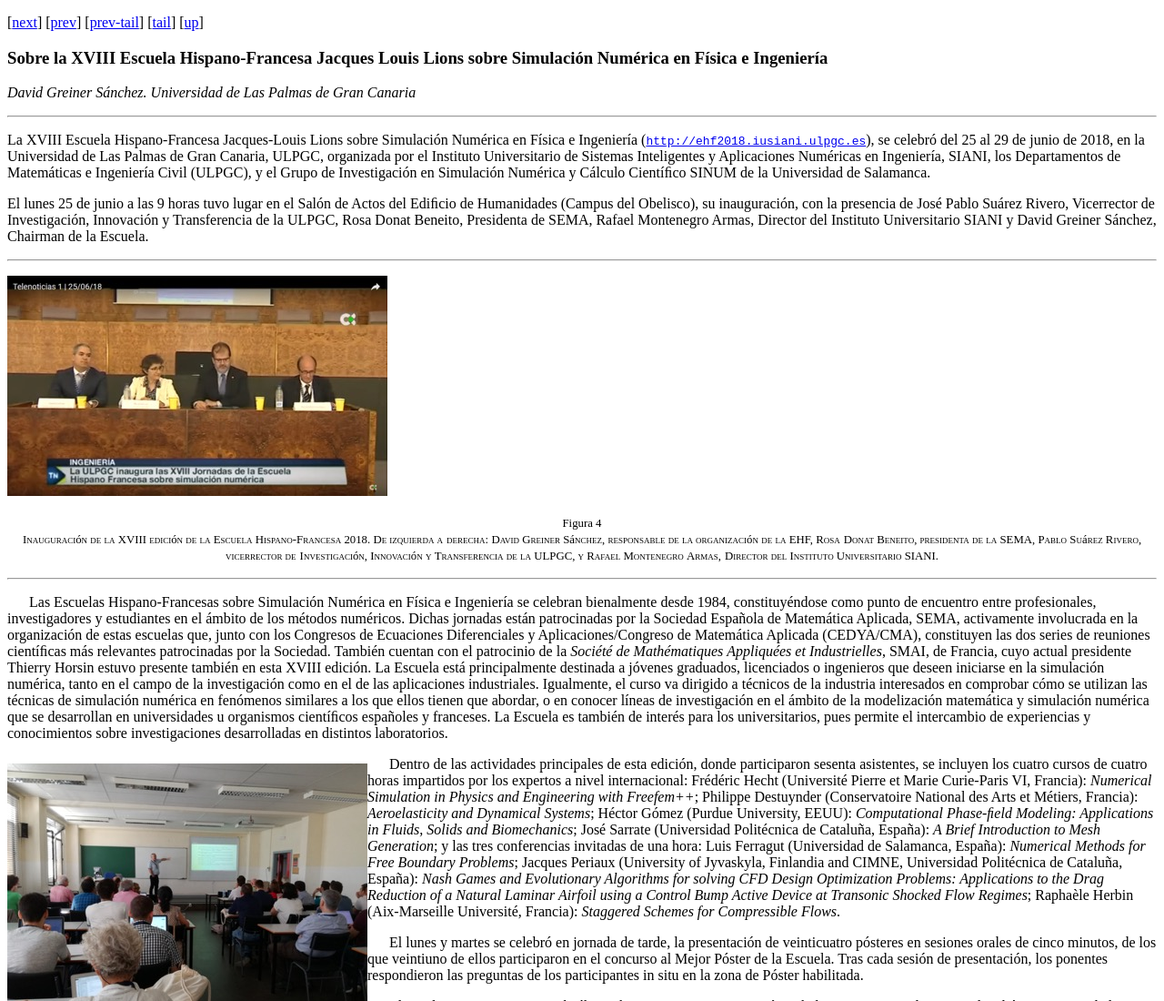
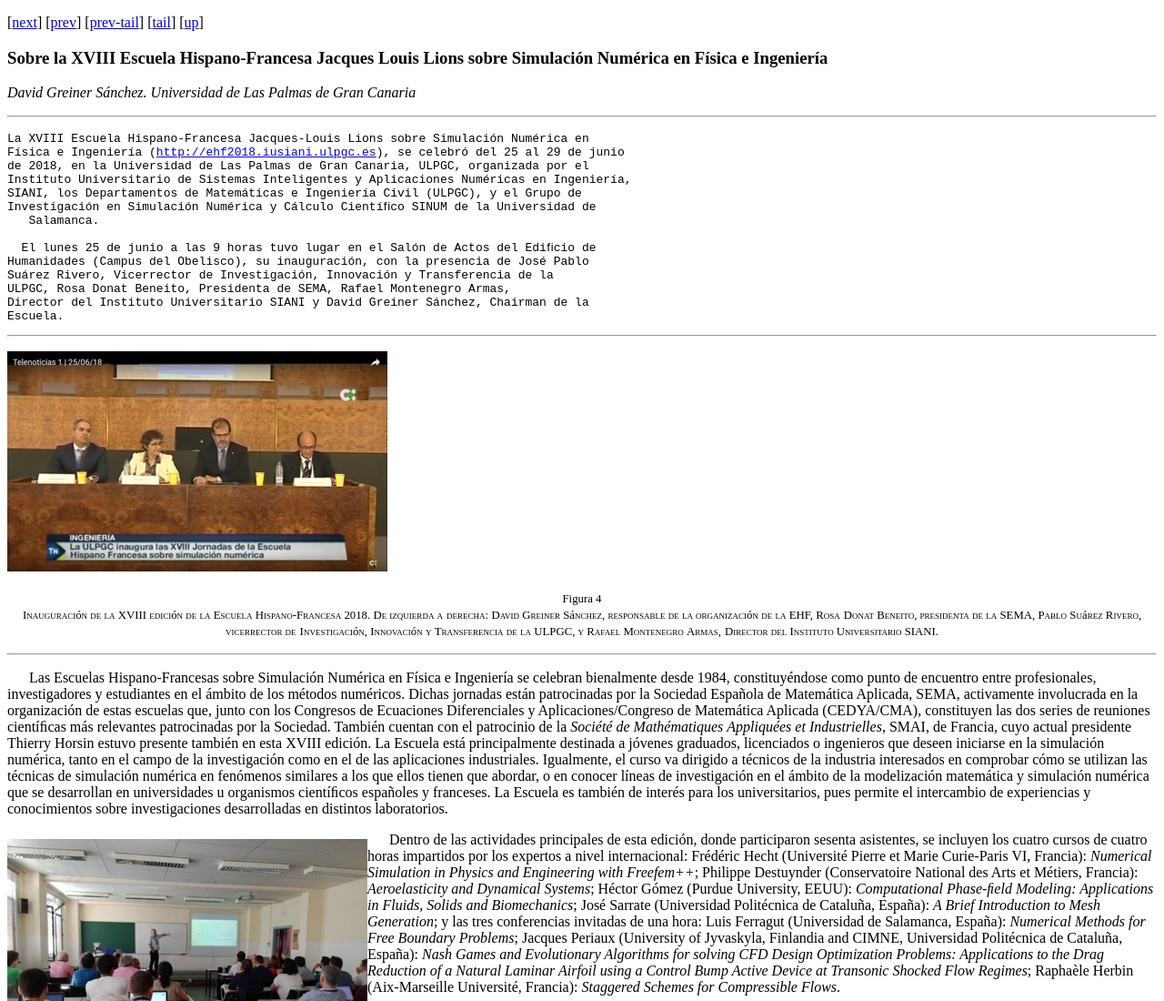
Before and after one commit to BoletinSEMA/Boletin20, a plain HTML site: page html/boletin20se3.html in a window 1280 px wide. Shown: the top 1100 px of the page at 91% size. Drawn offline with nearby package versions, Linux system fonts and the light colour scheme; some packages are replaced by stand-ins of ours; files whose address does not match are found by name.

Commit message:
Update boletin20se3.html

```diff
--- a/html/boletin20se3.html
+++ b/html/boletin20se3.html
@@ -32,7 +32,7 @@ Numérica en Física e Ingeniería</h3>
 </div>
 <!-- fin de título -->
 
-<!--l. 449--><p class="noindent" >La XVIII Escuela Hispano-Francesa Jacques-Louis Lions sobre Simulación Numérica en
+<!--l. 449--><pre>La XVIII Escuela Hispano-Francesa Jacques-Louis Lions sobre Simulación Numérica en
 Física e Ingeniería (<a
 href="http://ehf2018.iusiani.ulpgc.es" class="url" ><span
 class="ectt-1000">http://ehf2018.iusiani.ulpgc.es</span></a>), se celebró del 25 al 29 de junio
@@ -40,15 +40,15 @@ de 2018, en la Universidad de Las Palmas de Gran Canaria, ULPGC, organizada por
 Instituto Universitario de Sistemas Inteligentes y Aplicaciones Numéricas en Ingeniería,
 SIANI, los Departamentos de Matemáticas e Ingeniería Civil (ULPGC), y el Grupo de
 Investigación en Simulación Numérica y Cálculo Cientíﬁco SINUM de la Universidad de
-   Salamanca. </p>
+   Salamanca.
 
-<p>   El lunes 25 de junio a las 9 horas tuvo lugar en el Salón de Actos del Ediﬁcio de
+  El lunes 25 de junio a las 9 horas tuvo lugar en el Salón de Actos del Ediﬁcio de
 Humanidades (Campus del Obelisco), su inauguración, con la presencia de José Pablo
 Suárez Rivero, Vicerrector de Investigación, Innovación y Transferencia de la
 ULPGC, Rosa Donat Beneito, Presidenta de SEMA, Rafael Montenegro Armas,
 Director del Instituto Universitario SIANI y David Greiner Sánchez, Chairman de la
 Escuela.
-</p>
+</pre>
    <hr class="figure" /><div class="figure"
 >
 
```
